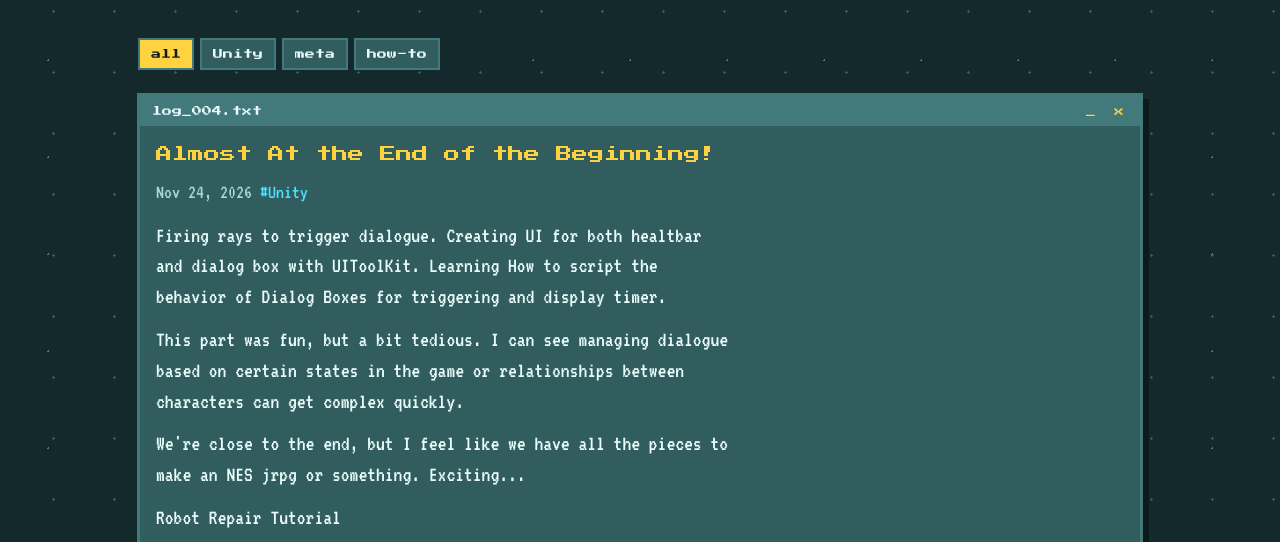
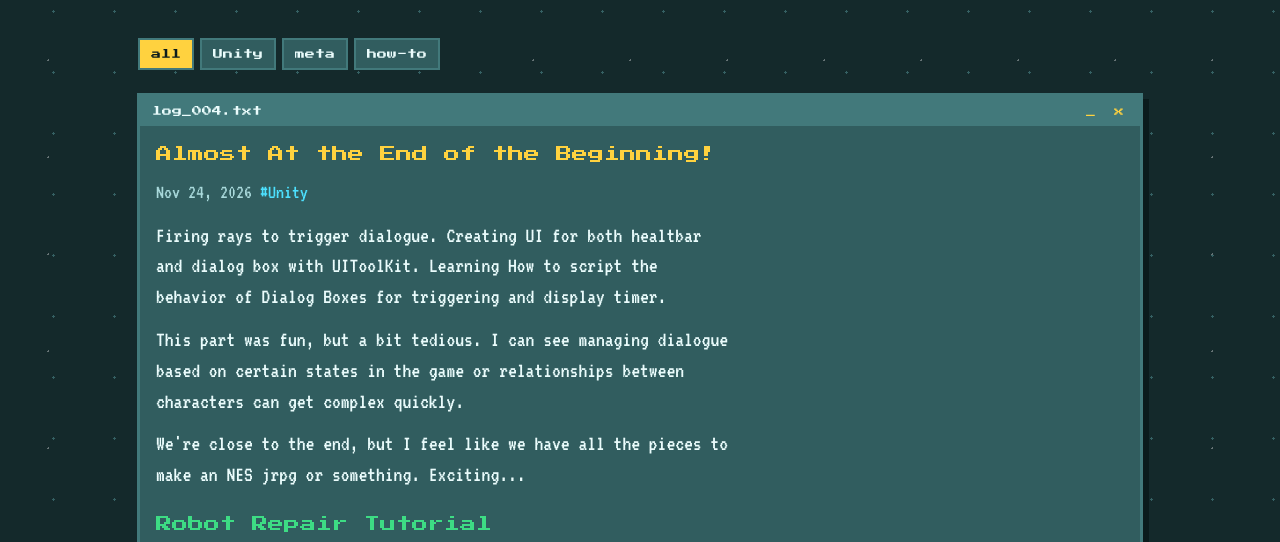
Before and after one commit to ntmonkey/lus-dev-corner, a plain HTML site: page blog.html in a window 1280 px wide. Shown: the part 182-724 px from the top of the page. Drawn offline with Linux system fonts and the light colour scheme.

```diff
--- a/data.js
+++ b/data.js
@@ -5,7 +5,8 @@
   Add a new object to POSTS. Newest date shows first.
     - date:  "YYYY-MM-DD"
     - tags:  any words you like; the Blog page builds filter buttons from them
-    - body:  an array. A string is a paragraph. { code: "..." } is a code block.
+    - body:  an array. A string is a paragraph. { heading: "..." } is a section heading.
+             { code: "..." } is a code block.
 
   PROJECTS
   Add a new object to PROJECTS.
@@ -62,7 +63,7 @@ window.POSTS = [
       "Firing rays to trigger dialogue.  Creating UI for both healtbar and dialog box with UIToolKit.  Learning How to script the behavior of Dialog Boxes for triggering and display timer.",
       "This part was fun, but a bit tedious.  I can see managing dialogue based on certain states in the game or relationships between characters can get complex quickly.",
       "We're close to the end, but I feel like we have all the pieces to make an NES jrpg or something.  Exciting...",
-      "Robot Repair Tutorial",
+      { heading: "Robot Repair Tutorial" },
       { image: "images/dialogueBoxes.png", caption: "Dialogue Boxes!!" },
       "So close to the end with functionality."
     ]
@@ -76,7 +77,7 @@ window.POSTS = [
       "First impressions of Unity is that it's thoughtful and clean.  The goal here is to build the muscle memory that will help us create the velocity needed to transform ideas into working game elements in the shortest time possible.",
       "Maybe it's just years of working with software, but it is nice to be back in something where you have to express your ideas in code and make those connections.  I feel like it also rewires in your brain hoping to reduce our reliance upon searching or AI",
 
-      "Robot Repair Tutorial",
+      { heading: "Robot Repair Tutorial" },
       { image: "images/robotRepairTut.jpg", caption: "Robot Repair Early WIP" },
       "At the tilemap stages and making fabs for later."
     ]
--- a/site.js
+++ b/site.js
@@ -89,6 +89,8 @@
         p.body.forEach(function (part) {
           if (typeof part === "string") {
             w.body.appendChild(el("p", "", part));
+          } else if (part.heading) {
+            w.body.appendChild(el("h3", "", part.heading));
           } else if (part.image) {
             var fig = el("figure", "post-image");
             var im = el("img");
--- a/style.css
+++ b/style.css
@@ -311,6 +311,8 @@ summary { cursor: pointer; color: var(--amber); }
 .window-body h2 { margin-bottom: 12px; }
 .window-body h3 { margin: 18px 0 10px; }
 .window-body h2 + h3 { margin-top: 0; }
+/* section headings inside blog posts: same size as the post title, in green */
+.post h3 { font-size: clamp(13px, 2.4vw, 16px); margin: 22px 0 12px; }
 .with-icon { display: inline-flex; align-items: center; gap: 10px; }
 .post-image { margin: 0 0 14px; max-width: 720px; }
 .post-image img { display: block; width: 100%; height: auto; box-shadow: 0 0 0 3px var(--line), 5px 5px 0 3px var(--ink); }
```
